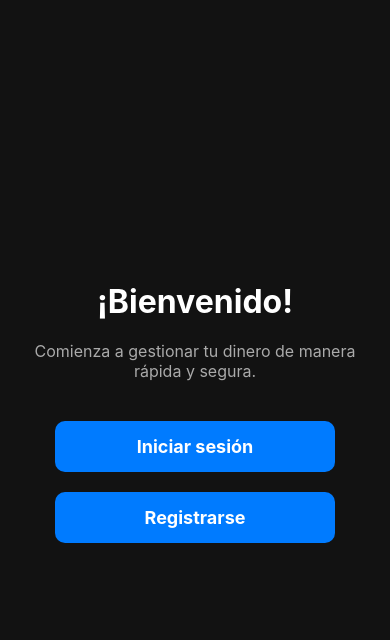
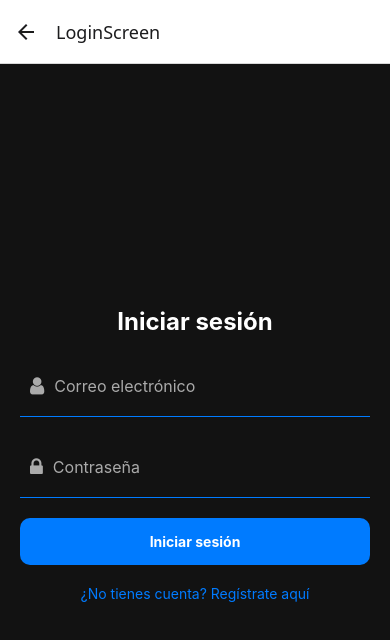
Before and after one commit to ChintumaBot/BANCOFINAL, a React Native app: screen /LoginScreen in a window 390 px wide. Shown: the top 640 px of the page. Built offline with nearby package versions, Linux system fonts and the light colour scheme.

Commit message:
se agregó el login y la pantalla home

```diff
--- a/App.js
+++ b/App.js
@@ -3,6 +3,8 @@ import { NavigationContainer } from '@react-navigation/native';
 import { createStackNavigator } from '@react-navigation/stack';
 import WelcomeScreen from './screens/WelcomeScreen';
 import RegisterScreen from './screens/RegisterScreen';
+import LoginScreen from './screens/LoginScreen';
+import HomeScreen from './screens/HomeScreen';
 
 const Stack = createStackNavigator();
 
@@ -12,6 +14,8 @@ export default function App() {
             <Stack.Navigator initialRouteName="WelcomeScreen">
             <Stack.Screen name="WelcomeScreen" component={WelcomeScreen} options={{ headerShown: false }} />
                 <Stack.Screen name="RegisterScreen" component={RegisterScreen} />
+                <Stack.Screen name="LoginScreen" component={LoginScreen} />
+                <Stack.Screen name="HomeScreen" component={HomeScreen} />
             </Stack.Navigator>
         </NavigationContainer>
     );
--- /dev/null
+++ b/screens/HomeScreen.js
@@ -0,0 +1,136 @@
+import React from 'react';
+import { View, Text, StyleSheet, ScrollView, TouchableOpacity, Alert } from 'react-native';
+import Icon from 'react-native-vector-icons/FontAwesome';
+
+const HomeScreen = ({ route, navigation }) => {
+  const { user } = route.params;
+
+  const handleLogout = () => {
+    Alert.alert('Cerrar sesión', '¿Estás seguro de que deseas cerrar sesión?', [
+      { text: 'Cancelar', style: 'cancel' },
+      { text: 'Cerrar sesión', onPress: () => navigation.navigate('WelcomeScreen') },
+    ]);
+  };
+
+  return (
+    <ScrollView style={styles.container}>
+      <View style={styles.header}>
+        <Text style={styles.greeting}>Hola, {user.nombre}</Text>
+        <View style={styles.saldoContainer}>
+          <Text style={styles.saldoTitle}>Saldo disponible</Text>
+          <Text style={styles.saldoAmount}>${user.saldo.toFixed(2)}</Text>
+        </View>
+      </View>
+
+      <View style={styles.optionsContainer}>
+        <TouchableOpacity
+          style={styles.optionButton}
+          onPress={() => navigation.navigate('TransferScreen')}
+        >
+          <Icon name="money" size={20} color="#ffffff" style={styles.icon} />
+          <Text style={styles.optionText}>Transferir</Text>
+        </TouchableOpacity>
+
+        <TouchableOpacity
+          style={styles.optionButton}
+          onPress={() => navigation.navigate('RecibirScreen')}
+        >
+          <Icon name="arrow-down" size={20} color="#ffffff" style={styles.icon} />
+          <Text style={styles.optionText}>Recibir</Text>
+        </TouchableOpacity>
+
+        <TouchableOpacity
+          style={styles.optionButton}
+          onPress={() => navigation.navigate('MovimientosScreen')}
+        >
+          <Icon name="history" size={20} color="#ffffff" style={styles.icon} />
+          <Text style={styles.optionText}>Movimientos</Text>
+        </TouchableOpacity>
+
+        <TouchableOpacity style={styles.logoutButton} onPress={handleLogout}>
+          <Icon name="sign-out" size={20} color="#ffffff" style={styles.icon} />
+          <Text style={styles.logoutText}>Cerrar sesión</Text>
+        </TouchableOpacity>
+      </View>
+    </ScrollView>
+  );
+};
+
+const styles = StyleSheet.create({
+  container: {
+    flex: 1,
+    backgroundColor: '#1c1c1c',
+    padding: 20,
+  },
+  header: {
+    alignItems: 'center',
+    marginTop: 30,
+  },
+  greeting: {
+    fontSize: 28,
+    fontWeight: 'bold',
+    color: '#ffffff',
+  },
+  saldoContainer: {
+    backgroundColor: '#2a2a2a',
+    padding: 20,
+    borderRadius: 10,
+    marginTop: 15,
+    width: '100%',
+    alignItems: 'center',
+  },
+  saldoTitle: {
+    fontSize: 18,
+    color: '#cccccc',
+  },
+  saldoAmount: {
+    fontSize: 35,
+    fontWeight: 'bold',
+    color: '#4caf50',
+    marginTop: 10,
+  },
+  optionsContainer: {
+    marginTop: 40,
+  },
+  optionButton: {
+    backgroundColor: '#007bff',
+    padding: 20,
+    borderRadius: 10,
+    marginBottom: 20,
+    alignItems: 'center',
+    flexDirection: 'row',
+    justifyContent: 'center',
+    shadowColor: '#000',
+    shadowOffset: { width: 0, height: 2 },
+    shadowOpacity: 0.3,
+    shadowRadius: 4,
+  },
+  optionText: {
+    fontSize: 18,
+    fontWeight: 'bold',
+    color: '#ffffff',
+  },
+  icon: {
+    marginRight: 10,
+},
+  logoutButton: {
+    backgroundColor: '#FF5733',
+    padding: 15,
+    borderRadius: 10,
+    alignItems: 'center',
+    flexDirection: 'row',
+    justifyContent: 'center',
+    marginTop: 20,
+    shadowColor: '#000',
+    shadowOffset: { width: 0, height: 2 },
+    shadowOpacity: 0.3,
+    shadowRadius: 4,
+  },
+  logoutText: {
+    color: '#ffffff',
+    fontSize: 18,
+    fontWeight: 'bold',
+  },
+});
+
+export default HomeScreen;
--- /dev/null
+++ b/screens/LoginScreen.js
@@ -0,0 +1,132 @@
+import React, { useState } from 'react';
+import { View, Text, TextInput, TouchableOpacity, StyleSheet, Alert } from 'react-native';
+import Icon from 'react-native-vector-icons/FontAwesome';
+
+const LoginScreen = ({ navigation }) => {
+  const [correo, setCorreo] = useState('');
+  const [password, setPassword] = useState('');
+
+  const handleLogin = async () => {
+    if (!correo || !password) {
+      Alert.alert('Error', 'Todos los campos son obligatorios.');
+      return;
+    }
+
+    try {
+      const response = await fetch('http://192.168.0.149:5000/api/auth/login', {
+        method: 'POST',
+        headers: {
+          'Content-Type': 'application/json',
+        },
+        body: JSON.stringify({ correo, password }),
+      });
+
+      const data = await response.json();
+
+      if (data.success) {
+        const userName = `${data.user.nombre}`;
+        Alert.alert('Inicio de sesión exitoso', `¡Bienvenido/a, ${userName}!`);
+        navigation.navigate('HomeScreen', { user: data.user });
+      } else {
+        Alert.alert('Error', data.message || 'Credenciales incorrectas');
+      }
+    } catch (error) {
+      console.error('Error al iniciar sesión:', error);
+      Alert.alert('Error', 'No se pudo conectar con el servidor.');
+    }
+  };
+
+  return (
+    <View style={styles.container}>
+      <Text style={styles.title}>Iniciar sesión</Text>
+
+      <View style={styles.inputContainer}>
+        <Icon name="user" size={20} color="#AAAAAA" style={styles.icon} />
+        <TextInput
+          style={styles.input}
+          placeholder="Correo electrónico"
+          placeholderTextColor="#AAAAAA"
+          value={correo}
+          onChangeText={setCorreo}
+          keyboardType="email-address"
+        />
+      </View>
+
+      <View style={styles.inputContainer}>
+        <Icon name="lock" size={20} color="#AAAAAA" style={styles.icon} />
+        <TextInput
+          style={styles.input}
+          placeholder="Contraseña"
+          placeholderTextColor="#AAAAAA"
+          value={password}
+          onChangeText={setPassword}
+          secureTextEntry
+        />
+      </View>
+
+      <TouchableOpacity style={styles.button} onPress={handleLogin}>
+        <Text style={styles.buttonText}>Iniciar sesión</Text>
+      </TouchableOpacity>
+
+      <TouchableOpacity
+        onPress={() => navigation.navigate('RegisterScreen')}
+      >
+        <Text style={styles.linkText}>
+          ¿No tienes cuenta? Regístrate aquí
+        </Text>
+      </TouchableOpacity>
+    </View>
+  );
+};
+
+const styles = StyleSheet.create({
+  container: {
+    flex: 1,
+    justifyContent: 'center',
+    alignItems: 'center',
+    backgroundColor: '#121212',
+    padding: 20,
+  },
+  title: {
+    fontSize: 24,
+    fontWeight: 'bold',
+    color: '#ffffff',
+    marginBottom: 20,
+  },
+  inputContainer: {
+    flexDirection: 'row',
+    alignItems: 'center',
+    width: '100%',
+    padding: 10,
+    borderBottomWidth: 1,
+    borderBottomColor: '#007BFF',
+    marginBottom: 20,
+  },
+  input: {
+    flex: 1,
+    height: 40,
+    color: '#ffffff',
+    fontSize: 16,
+  },
+  icon: {
+    marginRight: 10,
+  },
+  button: {
+    backgroundColor: '#007BFF',
+    padding: 15,
+    borderRadius: 10,
+    width: '100%',
+    alignItems: 'center',
+    marginBottom: 10,
+  },
+  buttonText: {
+    color: '#ffffff',
+    fontWeight: 'bold',
+  },
+  linkText: {
+    color: '#007BFF',
+    marginTop: 10,
+  },
+});
+
+export default LoginScreen;
--- a/screens/RegisterScreen.js
+++ b/screens/RegisterScreen.js
@@ -15,7 +15,7 @@ const RegisterScreen = ({ navigation }) => {
     }
 
     // Registro en el backend
-    fetch('http://192.168.0.149:5000/api/register', {
+    fetch('http://192.168.0.149:5000/api/auth/register', {
       method: 'POST',
       headers: {
         'Content-Type': 'application/json',
@@ -31,8 +31,8 @@ const RegisterScreen = ({ navigation }) => {
       .then((response) => response.json())
       .then((data) => {
         if (data.success) {
-          Alert.alert('Registro exitoso', `¡Bienvenido, ${nombre} ${apellido_p}!`);
-//          navigation.navigate('Login'); // Navega a la pantalla de inicio
+          Alert.alert('Registro exitoso', `¡Bienvenido/a, ${nombre}!`);
+          navigation.navigate('HomeScreen');
         } else {
           Alert.alert('Error', data.message);
         }
@@ -111,13 +111,12 @@ const styles = StyleSheet.create({
     color: '#FFFFFF',
   },
   input: {
-    height: 50,
-    borderBottomColor: '#ddd',
-    borderWidth: 1,
-    borderRadius: 5,
-    paddingHorizontal: 10,
-    marginBottom: 15,
-    color: '#fff',
+    width: '100%',
+    padding: 10,
+    borderBottomWidth: 1,
+    borderBottomColor: '#007BFF',
+    color: '#ffffff',
+    marginBottom: 20,
   },
   button: {
     height: 50,
```
Also changed, not shown: 2 other files (tests, documents, lock files or other folders).
